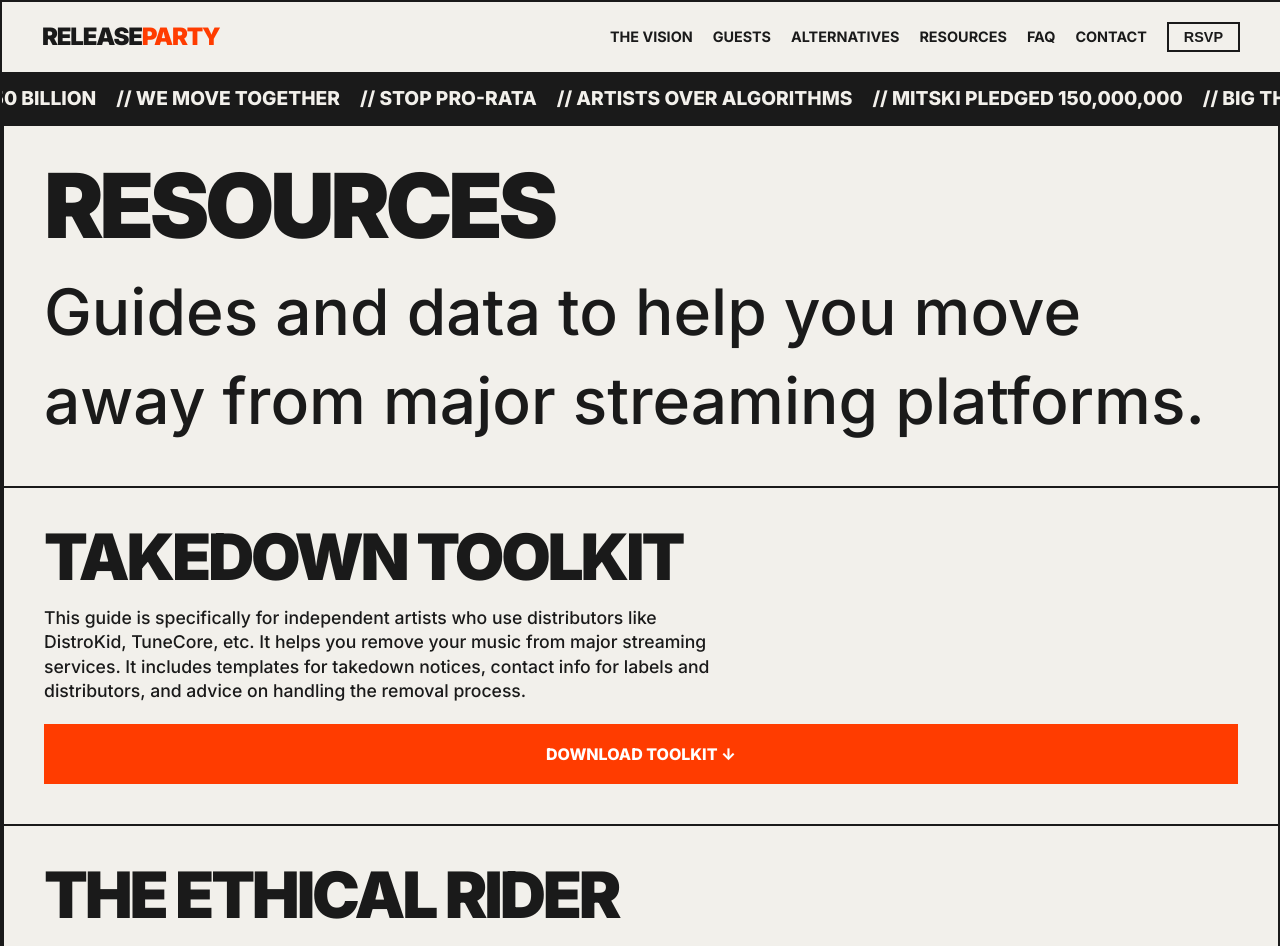
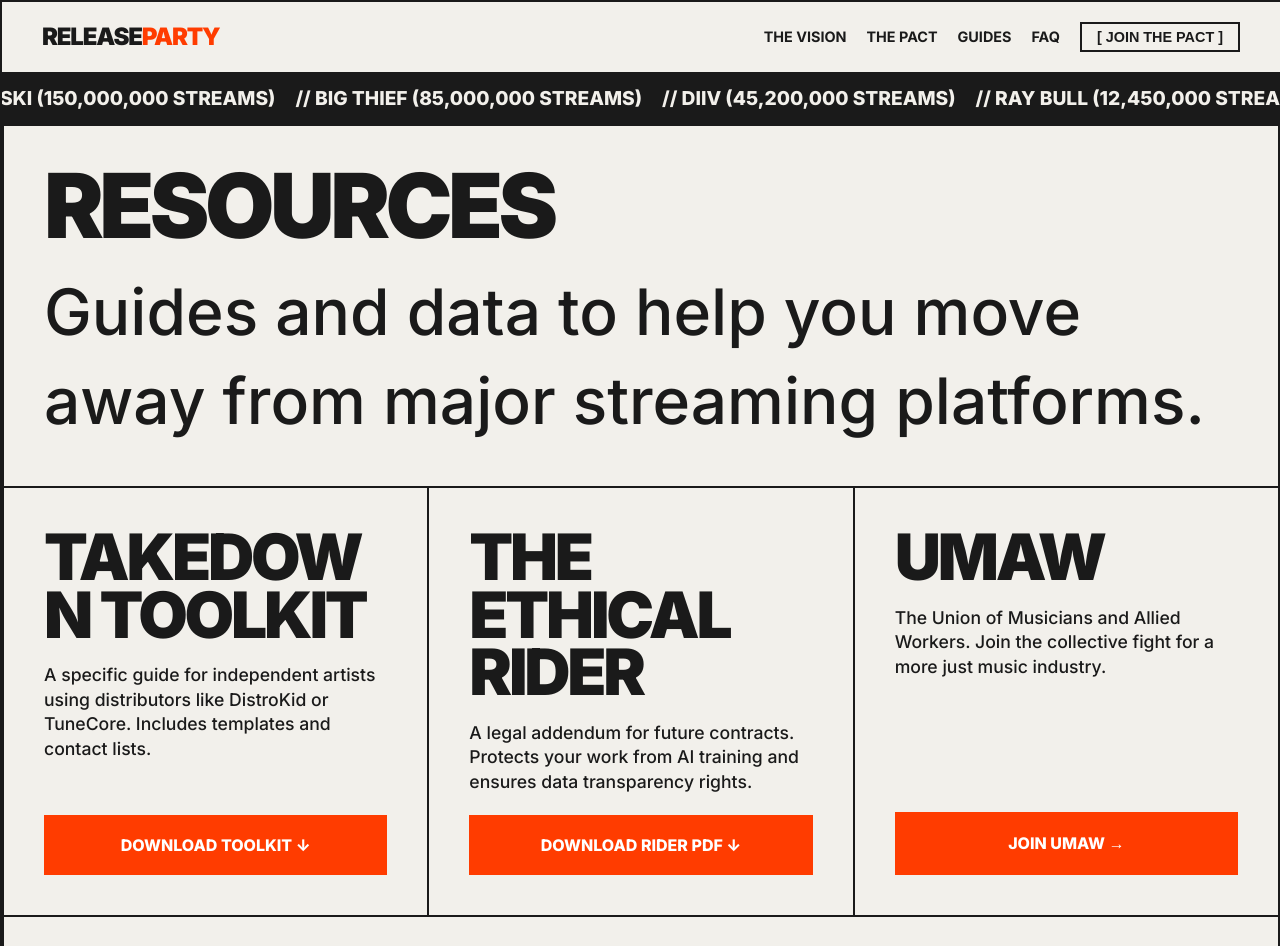
Before and after one commit to ang2990/releaseparty, a SvelteKit app: page /resources in a window 1280 px wide. Shown: the top 946 px of the page. Built offline with nearby package versions, Linux system fonts and the light colour scheme; no server answers.

Commit message:
Implement experimental redesign: new hero, unified CTA, revenue counter, and navigation updates

```diff
--- a/src/routes/+layout.svelte
+++ b/src/routes/+layout.svelte
@@ -12,14 +12,8 @@
 	            // Defensive check: Ensure data and tickerData exist
 	            const attendees = (data && data.tickerData) ? data.tickerData : [];
 
-        const staticMessages = [
-            "// GOAL: 50 BILLION ",
-            "// WE MOVE TOGETHER ",
-            "// STOP PRO-RATA ",
-            "// ARTISTS OVER ALGORITHMS "
-        ];
-
-        if (attendees.length === 0) return staticMessages;
+	            // If no data, show a placeholder waiting message instead of slogans
+	            if (attendees.length === 0) return ["// WAITING FOR SIGNAL..."];
 
 	            // Filter for high-impact artists (e.g., > 100k streams) or recent listeners
 	            // For now, take the top 5 artists by stream count (if available) and 5 recent joins
@@ -33,22 +27,21 @@
 
 	            const attendeeStrings = displayList.map(a => {
 	                if (a.role === 'ARTIST') {
-                return `// ${a.name.toUpperCase()} PLEDGED ${a.streams} `;
+	                    return `// ${a.name.toUpperCase()} (${a.streams} STREAMS) `;
 	                } else {
-                return `// ${a.name.toUpperCase()} JOINED `;
+	                    return `// NEW LISTENER: ${a.name.toUpperCase()} `;
 	                }
 	            });
 
-        // Interleave static messages
-        return [...staticMessages, ...attendeeStrings];
+	            // Only return attendee strings (social proof)
+	            return attendeeStrings;
 	        });
-
 	    // Automatically close menu on navigation
 	    afterNavigate(() => {
 	        isMenuOpen = false;
 	    });
 
-    let modalRole = $state('ARTIST');
+	    let modalRole = $state(null); // Null means "Role Selection Step"
 	    let modalSubmitting = $state(false);
 	    let modalSuccess = $state(false);
 	    let isMenuOpen = $state(false);
@@ -77,14 +70,14 @@
 	        const modal = document.getElementById('modal');
 	        const modalTitle = document.getElementById('modal-title');
 
-        window.openModal = (role = 'ARTIST') => {
-            modalRole = role;
+	        window.openModal = (role = null) => {
+	            modalRole = role; // If null, show selection screen
 	            modalSuccess = false;
 	            if (modal) {
 	                modal.style.display = 'flex';
 	            }
 	            if (modalTitle) {
-                modalTitle.innerText = "Join as " + role.toLowerCase();
+	                modalTitle.innerText = role ? "Join as " + role.toLowerCase() : "Join the Pact";
 	            }
 	        }
 
@@ -124,15 +117,12 @@
 	        </button>
 
 	                <nav class:open={isMenuOpen}>
-            <a href="/vision" class="nav-link" onclick={closeMenu}>The vision</a>
-            <a href="/guest-list" class="nav-link" onclick={closeMenu}>Guests</a>
-            <a href="/exodus" class="nav-link" onclick={closeMenu}>Alternatives</a>
-            <a href="/resources" class="nav-link" onclick={closeMenu}>Resources</a>
+	                    <a href="/vision" class="nav-link" onclick={closeMenu}>The Vision</a>
+	                    <a href="/exodus" class="nav-link" onclick={closeMenu}>The Pact</a>
+	                    <a href="/resources" class="nav-link" onclick={closeMenu}>Guides</a>
 	                    <a href="/faq" class="nav-link" onclick={closeMenu}>FAQ</a>
-            <a href="/contact" class="nav-link" onclick={closeMenu}>Contact</a>
-            <button type="button" class="nav-link text-accent" onclick={() => { openModal('ARTIST'); closeMenu(); }}>RSVP</button>
-        </nav>
-    </header>
+	                    <button type="button" class="nav-link text-accent" onclick={() => { openModal(); closeMenu(); }}>[ Join the Pact ]</button>
+	                </nav>	    </header>
 
 	    <!-- TICKER (MARQUEE) -->
 	    <div class="marquee-container grid-row">
@@ -158,9 +148,9 @@
 	            <div class="grid-item">
 	                <h2 class="text-large">Release party</h2>
 	                <p style="font-size: 0.9rem; margin-top: 10px; opacity: 0.7;">© 2025. Built for the move. Music is not content.</p>
+	                <a href="mailto:releaseparty.music@gmail.com" class="nav-link-footer" style="margin-top: 20px; display: block;">releaseparty.music@gmail.com</a>
 	            </div>
-        <div class="grid-item">
-            <h4 style="margin-bottom: 20px; text-transform: uppercase; letter-spacing: 0.1em;">Connect</h4>
+	            <div class="grid-item">	            <h4 style="margin-bottom: 20px; text-transform: uppercase; letter-spacing: 0.1em;">Connect</h4>
 	            <div style="display: flex; flex-direction: column; gap: 10px;">
 	                <a href="https://instagram.com/releaseparty.music" target="_blank" class="nav-link nav-link-footer">Instagram</a>
 	                <a href="https://twitter.com/releaseparty" target="_blank" class="nav-link nav-link-footer">Twitter / X</a>
@@ -172,10 +162,9 @@
 	    <div class="modal-overlay" id="modal">
 	        <div class="modal-box">
 	            <div style="display: flex; justify-content: space-between; margin-bottom: 20px;">
-                <h2 id="modal-title">RSVP</h2>
+	                <h2 id="modal-title">Join the Pact</h2>
 	                <button style="font-size: 2rem; cursor: pointer; line-height: 0.5; background: none; border: none; color: inherit; padding: 0;" onclick={() => closeModal()}>&times;</button>
 	            </div>
-            <p style="margin-bottom: 30px;">Add your support to our list.</p>
 
 	            {#if modalSuccess}
 	                <div style="text-align: center; padding: 40px 0;">
@@ -183,27 +172,25 @@
 	                    <p style="font-weight: 700;">We've added your name to the list.</p>
 	                    <button class="btn" style="margin-top: 40px;" onclick={() => closeModal()}>Dismiss</button>
 	                </div>
+	            {:else if !modalRole}
+	                <!-- STEP 1: ROLE SELECTION -->
+	                <div style="display: flex; flex-direction: column; gap: 20px;">
+	                    <p style="margin-bottom: 20px;">How will you participate?</p>
+	                    <button class="btn" onclick={() => modalRole = 'ARTIST'}>I am an Artist (Pledge Streams)</button>
+	                    <button class="btn btn-outline" onclick={() => modalRole = 'LISTENER'}>I am a Listener (Pledge Support)</button>
+	                </div>
 	            {:else}
+	                <p style="margin-bottom: 30px;">Add your support to our list.</p>
 	                <form method="POST" action="/join" use:enhance={handleModalSubmit} class="modal-form">
-                    <div class="form-group">
-                        <label>ROLE</label>
-                        <div class="radio-group-mini">
-                            <label class="radio-option-mini">
-                                <input type="radio" name="role" value="ARTIST" bind:group={modalRole} required>
-                                <span>ARTIST</span>
-                            </label>
-                            <label class="radio-option-mini">
-                                <input type="radio" name="role" value="LISTENER" bind:group={modalRole} required>
-                                <span>LISTENER</span>
-                            </label>
-                        </div>
-                    </div>
+	                    <!-- Hidden input to pass role -->
+	                    <input type="hidden" name="role" value={modalRole}>
 
 	                    <div class="form-group">
 	                        <label for="modal-name">Name / artist name</label>
 	                        <input type="text" id="modal-name" name="name" placeholder="Name" required>
 	                    </div>
 
+	                    <!-- ... rest of form ... -->
                     {#if modalRole === 'LISTENER'}
                         <div class="form-group" style="flex-direction: row; align-items: center; gap: 10px;">
                             <input type="checkbox" id="modal-anon" name="anonymous" style="width: auto; margin: 0;">
--- a/src/routes/resources/+page.svelte
+++ b/src/routes/resources/+page.svelte
@@ -10,20 +10,37 @@
         </div>
     </div>
 
-        <div class="grid-row">
-            <div class="grid-item">
+    <!-- RESOURCE GRID -->
+    <div class="resource-grid">
+        <!-- TAKEDOWN TOOLKIT -->
+        <div class="resource-card">
+            <div>
                 <h2 class="text-large">Takedown toolkit</h2>
-                <p style="margin-top: 20px;">This guide is specifically for independent artists who use distributors like DistroKid, TuneCore, etc. It helps you remove your music from major streaming services. It includes templates for takedown notices, contact info for labels and distributors, and advice on handling the removal process.</p>
+                <p style="margin-top: 20px;">A specific guide for independent artists using distributors like DistroKid or TuneCore. Includes templates and contact lists.</p>
+            </div>
             <button class="btn" style="margin-top: 20px;">Download toolkit &darr;</button>
         </div>
+
+        <!-- ETHICAL RIDER -->
+        <div class="resource-card">
+            <div>
+                <h2 class="text-large">The ethical rider</h2>
+                <p style="margin-top: 20px;">A legal addendum for future contracts. Protects your work from AI training and ensures data transparency rights.</p>
             </div>
-        <div class="grid-row">
-            <div class="grid-item">
-                <h2 class="text-large">The ethical rider</h2>
-                <p style="margin-top: 20px;">This rider exists because many signed artists are currently contractually barred from removing their music from specific platforms. The rider is a tool for future negotiations: if labels refuse to listen to current demands, we collectively agree to include this clause in all future deals to guarantee the right to digital disassociation for ethical reasons.</p>
             <button class="btn" style="margin-top: 20px;">Download rider PDF &darr;</button>
         </div>
+
+        <!-- UMAW -->
+        <div class="resource-card">
+            <div>
+                <h2 class="text-large">UMAW</h2>
+                <p style="margin-top: 20px;">The Union of Musicians and Allied Workers. Join the collective fight for a more just music industry.</p>
             </div>
+            <a href="https://weareumaw.org/" target="_blank" class="btn" style="margin-top: 20px;">Join UMAW &rarr;</a>
+        </div>
+    </div>
+
+    <!-- READING LIST -->
     <div class="grid-row">
         <div class="grid-item">
             <h2 class="text-large">Reading list</h2>
@@ -54,6 +71,36 @@
 </div>
 
 <style>
+    /* Resource Grid Styles */
+    .resource-grid {
+        display: grid;
+        grid-template-columns: repeat(auto-fill, minmax(350px, 1fr));
+        border-bottom: 2px solid var(--line-color);
+    }
+
+    .resource-card {
+        padding: 40px;
+        border-right: 2px solid var(--line-color);
+        display: flex;
+        flex-direction: column;
+        justify-content: space-between;
+        min-height: 400px;
+    }
+
+    /* Remove right border for the last item in a row if needed,
+       but standard grid usually keeps them.
+       We can remove border-right on mobile. */
+
+    @media(max-width: 900px) {
+        .resource-card {
+            border-right: none;
+            border-bottom: 2px solid var(--line-color);
+        }
+        .resource-card:last-child {
+            border-bottom: none;
+        }
+    }
+
     .reading-list {
         display: flex;
         flex-direction: column;
```
Also changed, not shown: src/routes/+page.server.ts (+14 -2 lines), src/routes/+page.svelte (+36 -50 lines), src/routes/exodus/+page.svelte (+8 -0 lines), src/routes/faq/+page.svelte (+12 -0 lines). Lines whose indentation alone changed are shown as unchanged.
